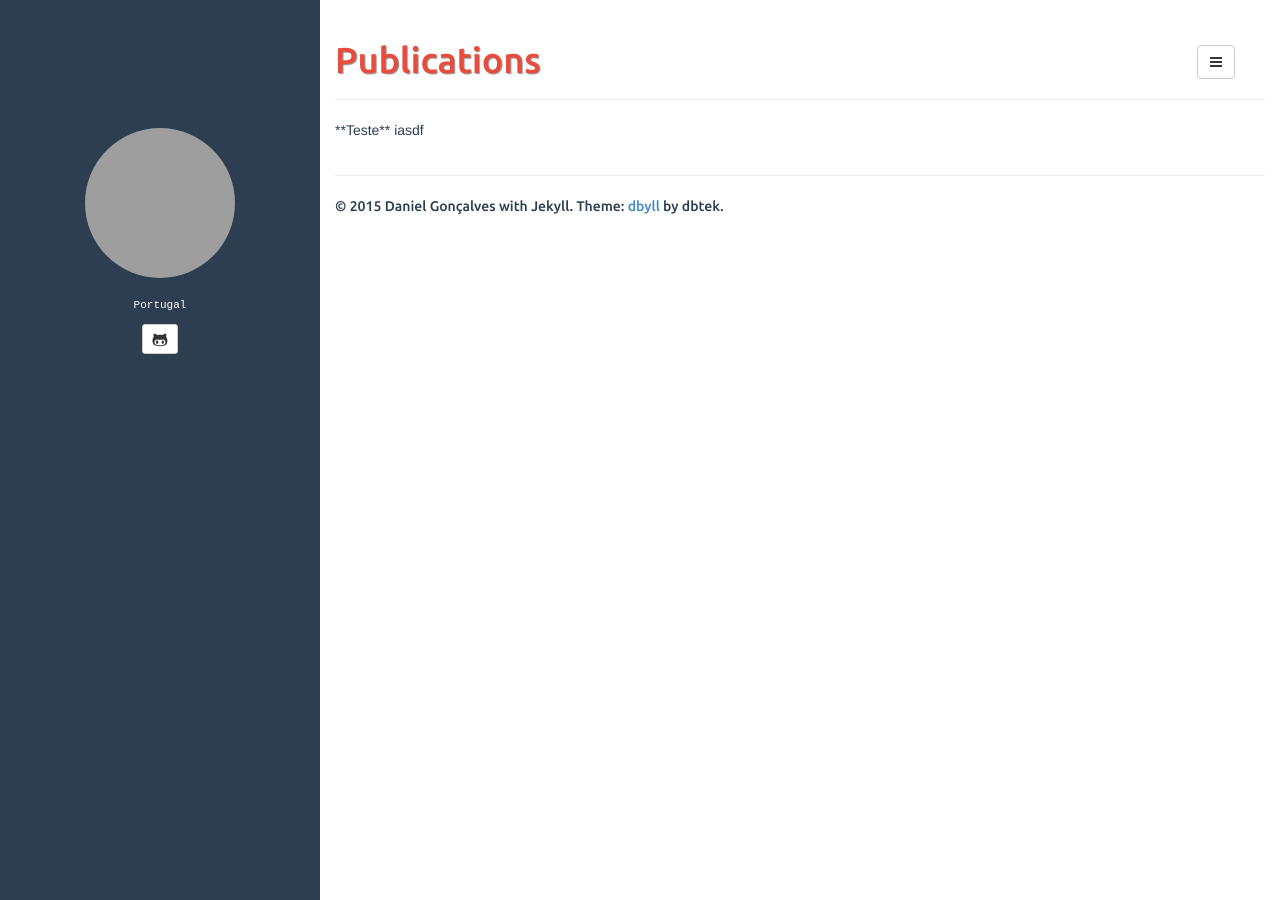
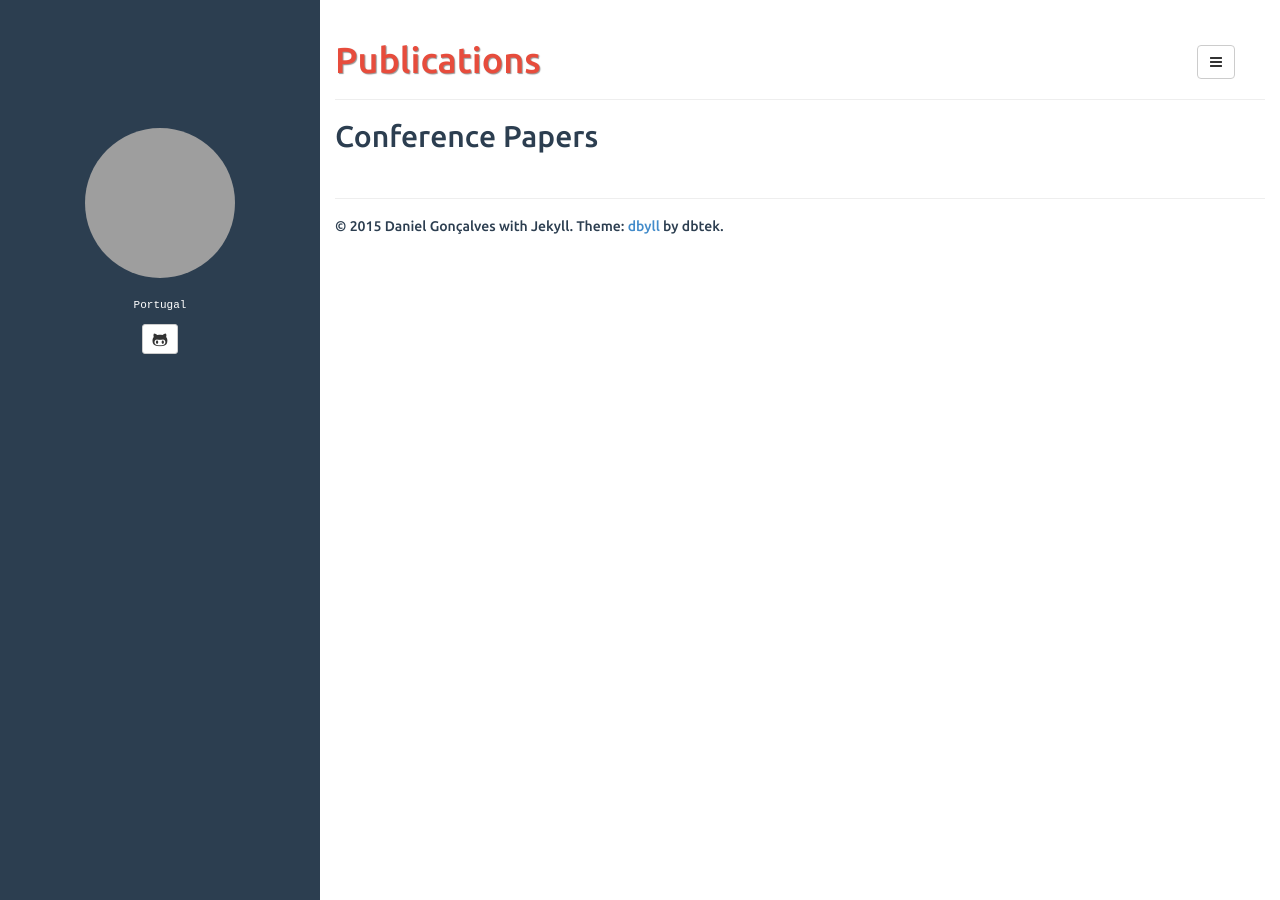
Before and after one commit to 2phost/2phost.github.io, a Jekyll site: the page built from publications.html, in a window 1280 px wide. Built offline with Jekyll 4.4.1, drawn with Linux system fonts in a browser that asks for light colours; grey boxes are pictures that could not be loaded.

Commit message:
Publications Page

```diff
--- a/publications.html
+++ b/publications.html
@@ -4,6 +4,6 @@ title: Publications
 group: navigation
 ---
 
-**Teste**
+<h2>Conference Papers</h2>
 
-iasdf
+<h5 "2015">
```
